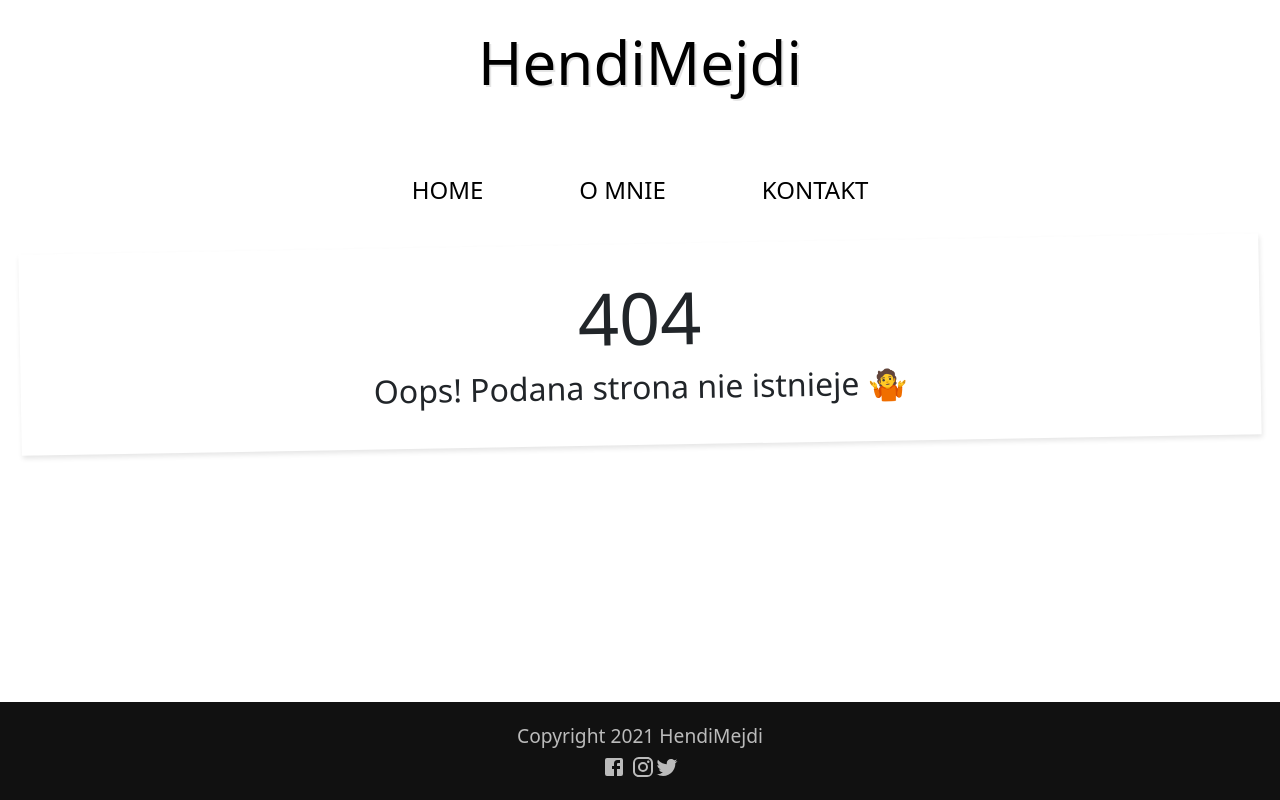
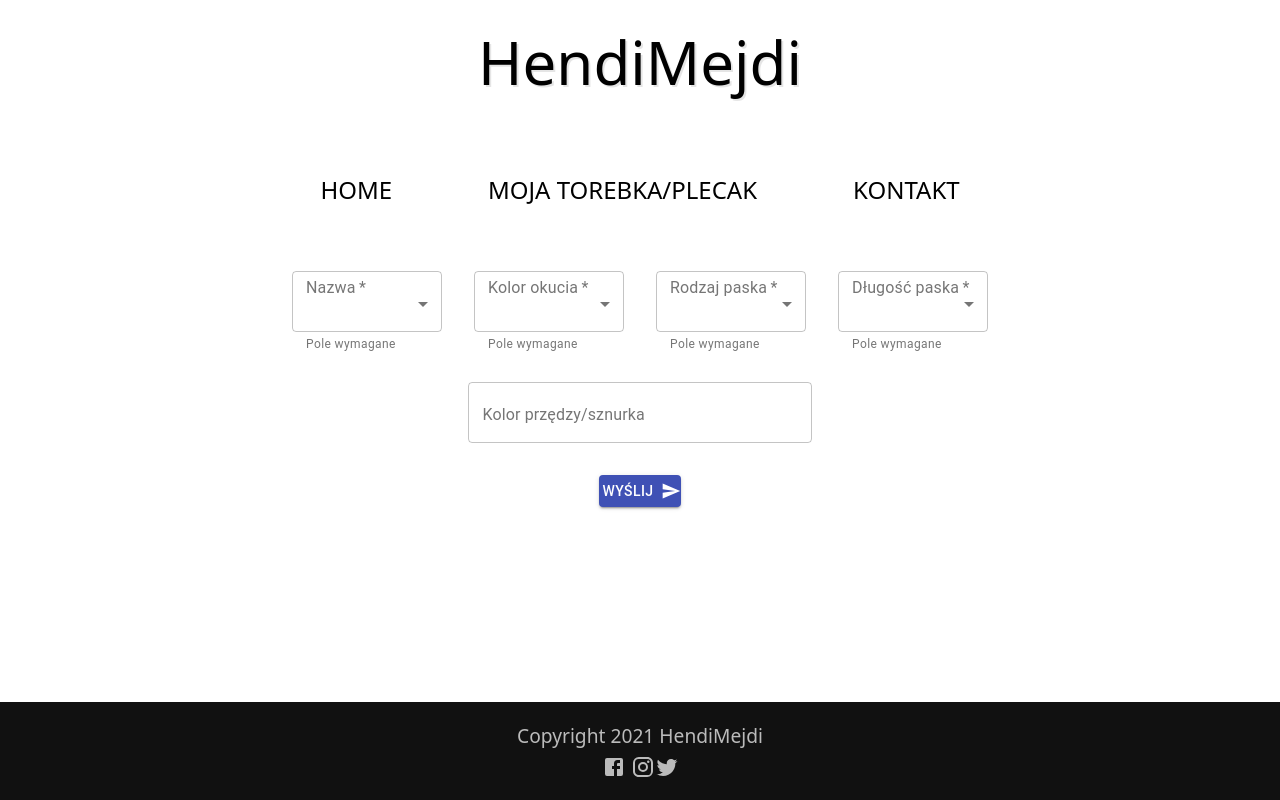
Before and after one commit to Piotr-Zacharski/hendimejdinc, a Next.js app: page /mybag in a window 1280 px wide. Before the commit this address had no page. Built offline with nearby package versions, Linux system fonts and the light colour scheme.

Commit message:
Updated contact for RWD

```diff
--- a/components/Input.js
+++ b/components/Input.js
@@ -27,12 +27,16 @@ const useStyles = makeStyles((theme) => ({
 export default function SimpleSelect() {
   const classes = useStyles();
   const [color, setColor] = React.useState('');
+  const [name, setName] = React.useState('');
   const [type, setType] = React.useState('');
   const [length, setLength] = React.useState('');
   const [text, setText] = React.useState('');
 
   const handleChangeColor = (event) => {
     setColor(event.target.value);
+  };
+  const handleChangeName = (event) => {
+    setName(event.target.value);
   };
   const handleChangeType = (event) => {
     setType(event.target.value);
@@ -46,6 +50,23 @@ export default function SimpleSelect() {
 
   return (
     <div>
+      <FormControl required className={classes.formControl} variant="outlined" action="https://formsubmit.co/holowacz.zacharska@gmail.com" method="POST">
+        <InputLabel id="demo-simple-select-required-label">Nazwa</InputLabel>
+        <Select
+          labelId="demo-simple-select-required-label"
+          id="demo-simple-select-required"
+          value={name}
+          onChange={handleChangeName}
+          className={classes.selectEmpty}
+        >
+          <MenuItem value="dolores">Dolores</MenuItem>
+          <MenuItem value="halszka">Halszka</MenuItem>
+          <MenuItem value="makkaresh">Makkaresh</MenuItem>
+          <MenuItem value="margerita">Margerita</MenuItem>
+          <MenuItem value="zoja">Zoja</MenuItem>
+        </Select>
+        <FormHelperText>Pole wymagane</FormHelperText>
+      </FormControl>
       <FormControl required className={classes.formControl} variant="outlined">
         <InputLabel id="demo-simple-select-required-label">Kolor okucia</InputLabel>
         <Select
@@ -90,7 +111,7 @@ export default function SimpleSelect() {
       </FormControl>
       <form className={classes.root} noValidate autoComplete="off">
       <TextField id="standard-basic"
-      label="Wpisz nazwę koloru"
+      label="Kolor przędzy/sznurka"
       value={text}
       onChange={handleChangeText}
       variant="outlined"
--- a/components/Nav.js
+++ b/components/Nav.js
@@ -74,7 +74,7 @@ export default function Nav() {
     return(
         <NavStyles >
             <Link  exact href="/">Home</Link>
-            <Link  href="/about">O mnie</Link>
+            <Link  href="/mybag">Moja torebka/plecak</Link>
             <Link  href="/contact">Kontakt</Link>
         </NavStyles>
     );
--- /dev/null
+++ b/pages/mybag.js
@@ -0,0 +1,10 @@
+import React from 'react'
+import Input from '../components/Input'
+
+export default function mybag() {
+    return (
+        <div>
+            <Input />
+        </div>
+    )
+}
--- a/pages/products/[slug].js
+++ b/pages/products/[slug].js
@@ -1,6 +1,5 @@
 import { createClient } from 'contentful'
 import Image from 'next/image'
-import Input from '../../components/Input';
 import { documentToReactComponents } from '@contentful/rich-text-react-renderer';
 import { Paper } from '@material-ui/core';
 
@@ -72,7 +71,6 @@ export default function ProductDetails({ product }) {
         {documentToReactComponents(description)}
       </div>
       </Paper>
-      <Input />
       <style jsx>{`
         h2 {
           text-transform: uppercase;
```
Also changed, not shown: pages/about.js (deleted, +0 -9 lines).
